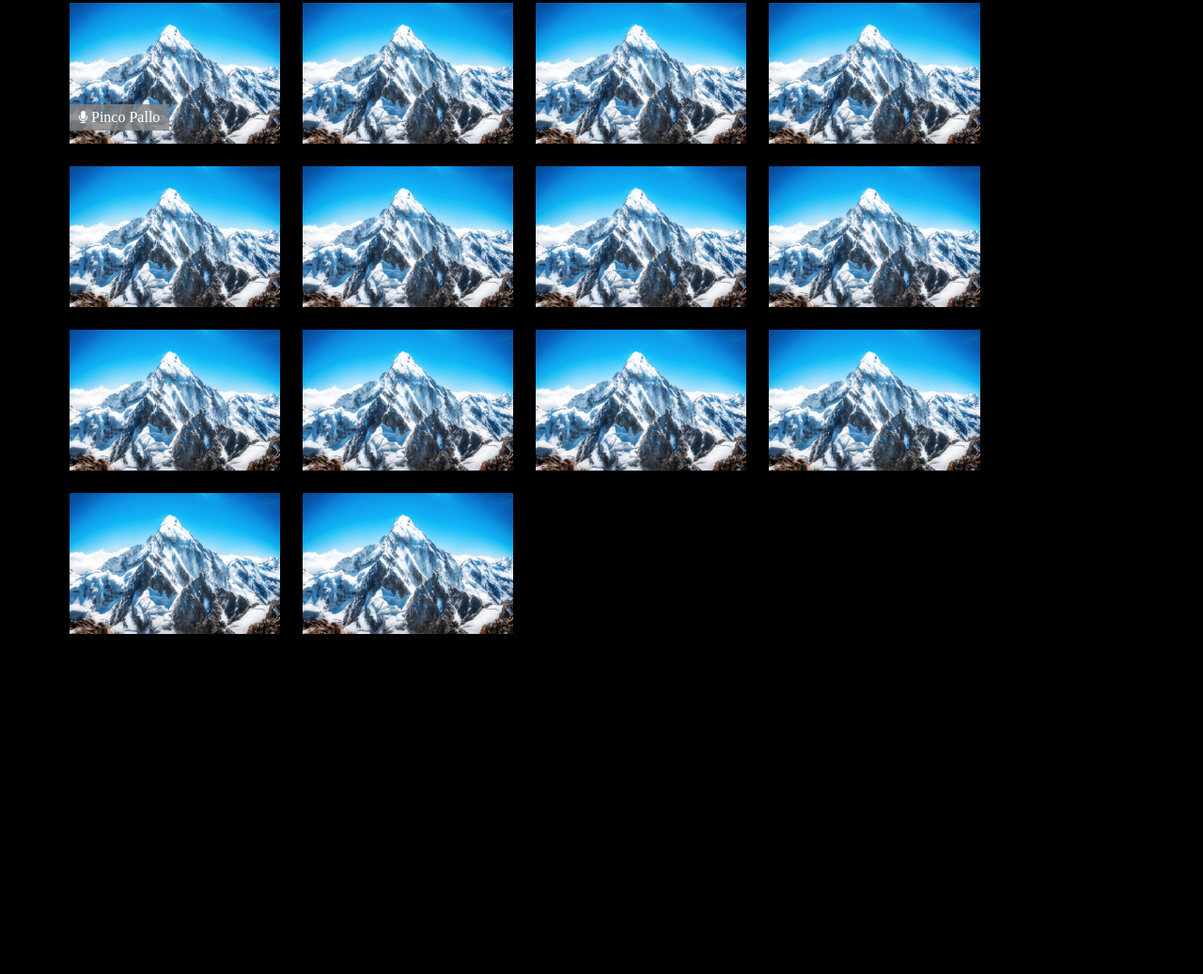
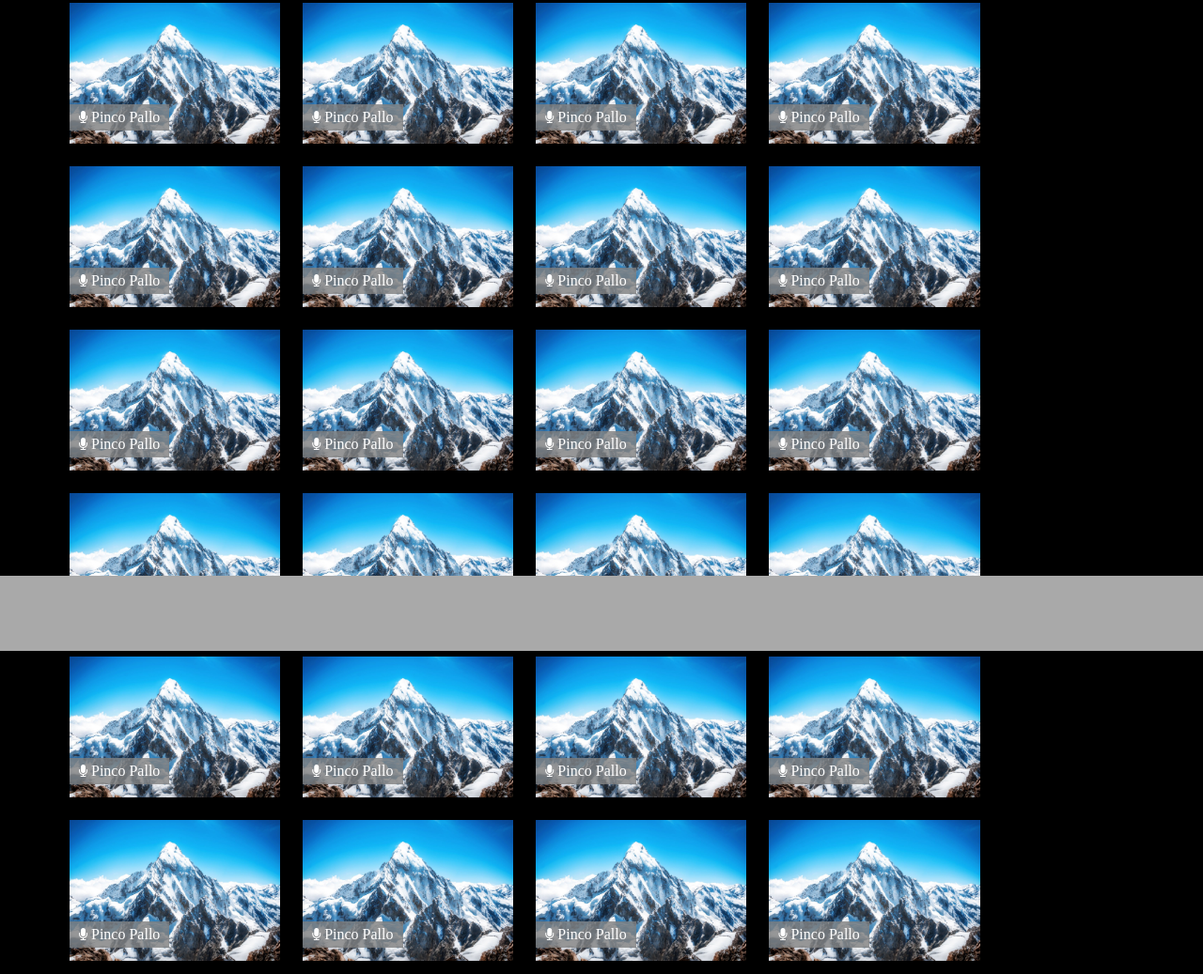
Before and after one commit to AndVig/html-css-zoom, a plain HTML site: page index.html in a window 1280 px wide. Shown: the part 107-1144 px from the top of the page at 94% size. Before the commit the page ends 800 px from the top, so only its background shows below. Drawn offline with Linux system fonts and the light colour scheme.

Commit message:
Complete Main (with imgs and labels) and Start Footer

```diff
--- a/css/syle.css
+++ b/css/syle.css
@@ -3,10 +3,23 @@
     padding: 0;
     box-sizing: border-box;
 }
+footer{
+    background-color: darkgray;
+    height: 80px;
+    position: fixed;
+    bottom: 0;
+    left: 0;
+    right: 0;
+    z-index: 3;
+}
 
 .row{
     display: flex;
     flex-wrap:wrap ;
+}
+.inline{
+    display: flex;
+
 }
 .container{
     max-width: 90vw;
@@ -15,6 +28,12 @@
 }
 .col100{
     width: 100%;
+}
+.col-sm{
+    width: 10vw;
+}
+.col-big{
+    width: 40vw;
 }
 .img{
     height: 150px;
--- a/index.html
+++ b/index.html
@@ -20,42 +20,95 @@
                     </div>
                     <div class="img-cont">
                         <img class="img" src="./img/id.jpg" alt="">
+                        <div class="label"><i style="font-size:14px" class="fa">&#xf130;</i> Pinco Pallo</div>
                     </div>
                     <div class="img-cont">
                         <img class="img" src="./img/id.jpg" alt="">
+                        <div class="label"><i style="font-size:14px" class="fa">&#xf130;</i> Pinco Pallo</div>
                     </div>
                     <div class="img-cont">
                         <img class="img" src="./img/id.jpg" alt="">
+                        <div class="label"><i style="font-size:14px" class="fa">&#xf130;</i> Pinco Pallo</div>
                     </div>
                     <div class="img-cont">
                         <img class="img" src="./img/id.jpg" alt="">
+                        <div class="label"><i style="font-size:14px" class="fa">&#xf130;</i> Pinco Pallo</div>
                     </div>
                     <div class="img-cont">
                         <img class="img" src="./img/id.jpg" alt="">
+                        <div class="label"><i style="font-size:14px" class="fa">&#xf130;</i> Pinco Pallo</div>
                     </div>
                     <div class="img-cont">
                         <img class="img" src="./img/id.jpg" alt="">
+                        <div class="label"><i style="font-size:14px" class="fa">&#xf130;</i> Pinco Pallo</div>
                     </div>
                     <div class="img-cont">
                         <img class="img" src="./img/id.jpg" alt="">
+                        <div class="label"><i style="font-size:14px" class="fa">&#xf130;</i> Pinco Pallo</div>
                     </div>
                     <div class="img-cont">
                         <img class="img" src="./img/id.jpg" alt="">
+                        <div class="label"><i style="font-size:14px" class="fa">&#xf130;</i> Pinco Pallo</div>
                     </div>
                     <div class="img-cont">
                         <img class="img" src="./img/id.jpg" alt="">
+                        <div class="label"><i style="font-size:14px" class="fa">&#xf130;</i> Pinco Pallo</div>
                     </div>
                     <div class="img-cont">
                         <img class="img" src="./img/id.jpg" alt="">
+                        <div class="label"><i style="font-size:14px" class="fa">&#xf130;</i> Pinco Pallo</div>
                     </div>
                     <div class="img-cont">
                         <img class="img" src="./img/id.jpg" alt="">
+                        <div class="label"><i style="font-size:14px" class="fa">&#xf130;</i> Pinco Pallo</div>
                     </div>
                     <div class="img-cont">
                         <img class="img" src="./img/id.jpg" alt="">
+                        <div class="label"><i style="font-size:14px" class="fa">&#xf130;</i> Pinco Pallo</div>
                     </div>
                     <div class="img-cont">
                         <img class="img" src="./img/id.jpg" alt="">
+                        <div class="label"><i style="font-size:14px" class="fa">&#xf130;</i> Pinco Pallo</div>
+                    </div>
+                    <div class="img-cont">
+                        <img class="img" src="./img/id.jpg" alt="">
+                        <div class="label"><i style="font-size:14px" class="fa">&#xf130;</i> Pinco Pallo</div>
+                    </div>
+                    <div class="img-cont">
+                        <img class="img" src="./img/id.jpg" alt="">
+                        <div class="label"><i style="font-size:14px" class="fa">&#xf130;</i> Pinco Pallo</div>
+                    </div>
+                    <div class="img-cont">
+                        <img class="img" src="./img/id.jpg" alt="">
+                        <div class="label"><i style="font-size:14px" class="fa">&#xf130;</i> Pinco Pallo</div>
+                    </div>
+                    <div class="img-cont">
+                        <img class="img" src="./img/id.jpg" alt="">
+                        <div class="label"><i style="font-size:14px" class="fa">&#xf130;</i> Pinco Pallo</div>
+                    </div>
+                    <div class="img-cont">
+                        <img class="img" src="./img/id.jpg" alt="">
+                        <div class="label"><i style="font-size:14px" class="fa">&#xf130;</i> Pinco Pallo</div>
+                    </div>
+                    <div class="img-cont">
+                        <img class="img" src="./img/id.jpg" alt="">
+                        <div class="label"><i style="font-size:14px" class="fa">&#xf130;</i> Pinco Pallo</div>
+                    </div>
+                    <div class="img-cont">
+                        <img class="img" src="./img/id.jpg" alt="">
+                        <div class="label"><i style="font-size:14px" class="fa">&#xf130;</i> Pinco Pallo</div>
+                    </div>
+                    <div class="img-cont">
+                        <img class="img" src="./img/id.jpg" alt="">
+                        <div class="label"><i style="font-size:14px" class="fa">&#xf130;</i> Pinco Pallo</div>
+                    </div>
+                    <div class="img-cont">
+                        <img class="img" src="./img/id.jpg" alt="">
+                        <div class="label"><i style="font-size:14px" class="fa">&#xf130;</i> Pinco Pallo</div>
+                    </div>
+                    <div class="img-cont">
+                        <img class="img" src="./img/id.jpg" alt="">
+                        <div class="label"><i style="font-size:14px" class="fa">&#xf130;</i> Pinco Pallo</div>
                     </div>
                 </div>
 
@@ -64,7 +117,9 @@
         </div>
     </main>
     <footer>
+        <div class="inline">
 
+        </div>
     </footer>
 </body>
 </html>
```
